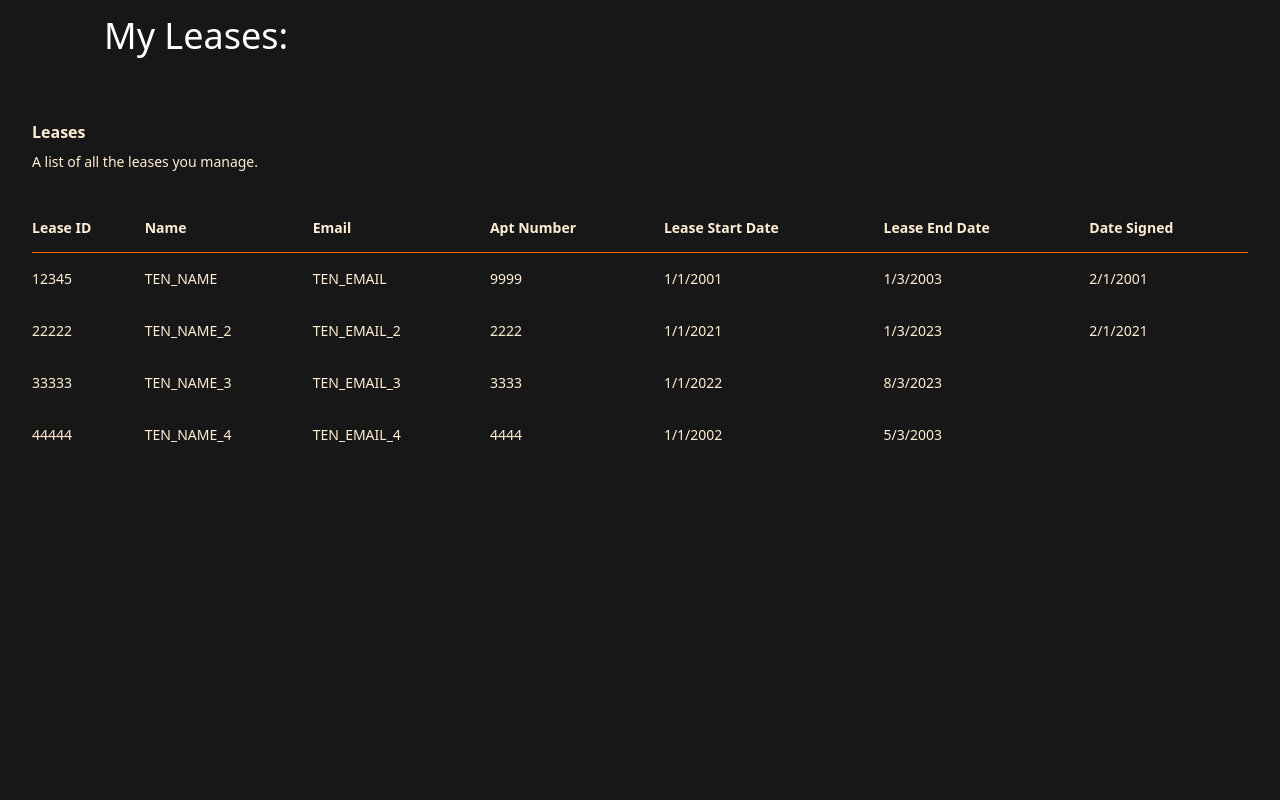
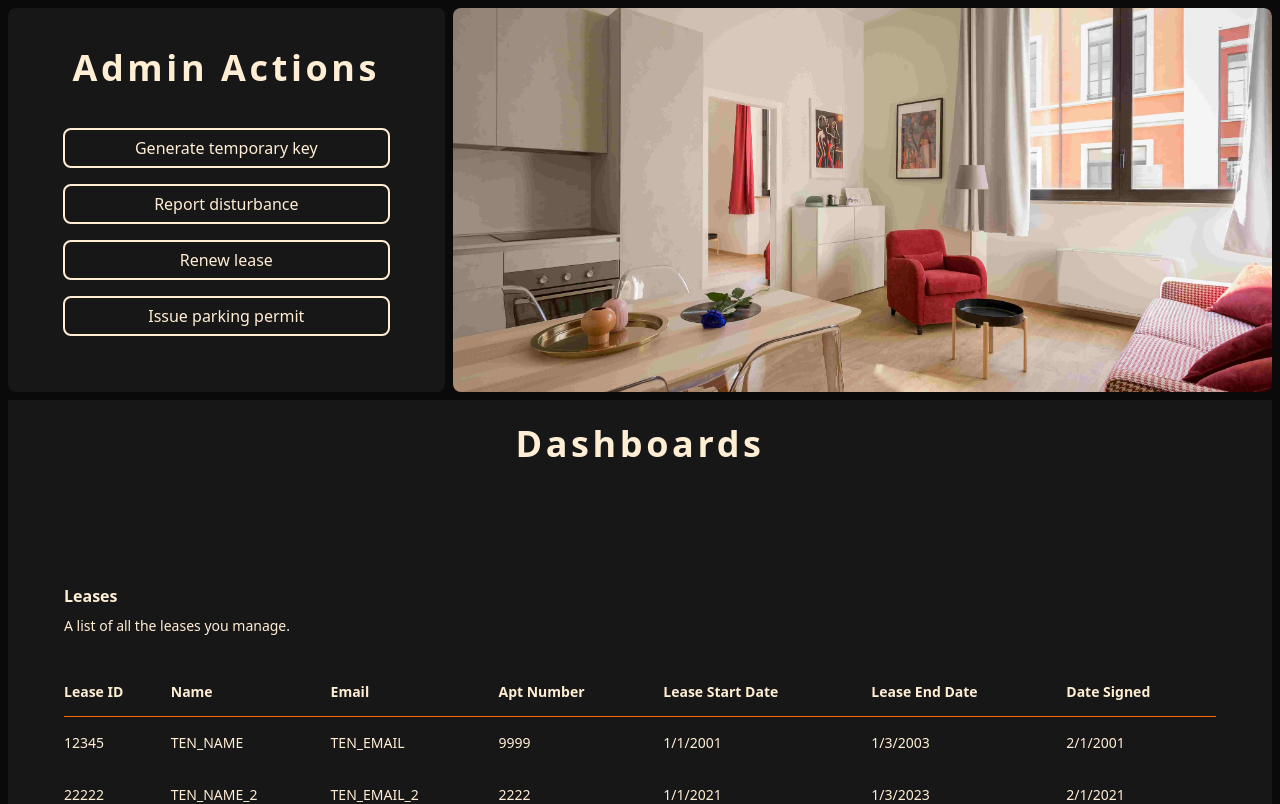
Before and after one commit to clarktr1/2025-Cohort-Team-2, a React (Vite) app in the folder frontend/: page /lease in a window 1280 px wide. Shown: the top 804 px of the page. Built offline with nearby package versions, Linux system fonts and the light colour scheme.

Commit message:
Reworked Tenant management page

```diff
--- /dev/null
+++ b/frontend/src/data/tenantHalfScreenActions.tsx
@@ -0,0 +1,122 @@
+import { QuickAction } from "../components/QuickActions";
+import ParkingPermitForm from "./ParkingPermitForm";
+
+
+const disturbanceTypes = [
+  "Noise",
+  "Smoke",
+  "Inappropriate behavior",
+  "Mice",
+  "Cockroaches",
+  "Other",
+];
+
+export const tenantHalfScreenActions: QuickAction[] = [
+  {
+    text: "Generate temporary key",
+    modalContent: {
+      header: <>Generate Temporary Key</>,
+      form: (
+        <form className="space-y-4">
+          <div>
+            <label className="block text-orange-100 text-sm font-medium mb-1">
+              Enter Key Details
+            </label>
+            <input
+              type="text"
+              placeholder="Key description"
+              className="w-full p-2 rounded-md bg-neutral-800 text-orange-100"
+            />
+          </div>
+          <div>
+            <label className="block text-orange-100 text-sm font-medium mb-1">
+              Valid Until
+            </label>
+            <input
+              type="date"
+              className="w-full p-2 rounded-md bg-neutral-800 text-orange-100"
+            />
+          </div>
+        </form>
+      ),
+    },
+  },
+  {
+    text: "Report disturbance",
+    modalContent: {
+      header: <>Report Disturbance</>,
+      form: (
+        <form className="space-y-4">
+          <div>
+            <label className="block text-orange-100 text-sm font-medium mb-1">
+              Apartment Number
+            </label>
+            <input
+              type="text"
+              placeholder="Apartment number"
+              className="w-full p-2 rounded-md bg-neutral-800 text-orange-100"
+            />
+          </div>
+          <div>
+            <label className="block text-orange-100 text-sm font-medium mb-1">
+              Complaint Type
+            </label>
+            <select className="w-full p-2 rounded-md bg-neutral-800 text-orange-100">
+              <option value="">Select Complaint Type</option>
+              {disturbanceTypes.map((type, index) => (
+                <option key={index} value={type}>
+                  {type}
+                </option>
+              ))}
+            </select>
+          </div>
+          <div>
+            <label className="block text-orange-100 text-sm font-medium mb-1">
+              Complaint Description
+            </label>
+            <textarea
+              placeholder="Describe the disturbance"
+              className="w-full p-2 rounded-md bg-neutral-800 text-orange-100"
+              rows={3}
+            />
+          </div>
+        </form>
+      ),
+    },
+  },
+  {
+    text: "Renew lease",
+    modalContent: {
+      header: <>Renew Lease</>,
+      form: (
+        <form className="space-y-4">
+          <div>
+            <label className="block text-orange-100 text-sm font-medium mb-1">
+              Lease Document
+            </label>
+            <div className="w-full p-2 py-40 rounded-md bg-neutral-800 text-orange-100">
+              <p className="text-center">[Lease PDF Document Placeholder]</p>
+            </div>
+          </div>
+          <div className="flex items-center">
+            <input
+              type="checkbox"
+              id="agree"
+              className="h-4 w-4 text-orange-500 bg-neutral-800 border-orange-100 focus:ring-orange-500"
+            />
+            <label htmlFor="agree" className="ml-2 block text-sm text-orange-100">
+              I agree
+            </label>
+          </div>
+        </form>
+      ),
+    },
+  },
+  {
+    text: "Issue parking permit",
+    modalContent: {
+      header: <>Issue Parking Permit</>,
+      form: <ParkingPermitForm />,
+    },
+  },
+];
--- a/frontend/src/pages/Tenant/TenantLeaseManagement.tsx
+++ b/frontend/src/pages/Tenant/TenantLeaseManagement.tsx
@@ -1,34 +1,36 @@
 import React from 'react';
 import ClickableDashboardTable from '../../components/ClickableDashboardTable';
-import { leaseTableActions } from '../../data/leaseTableActions';
+import HalfScreenActions from '../../components/HalfScreenActions';
+import { tenantHalfScreenActions } from '../../data/tenantHalfScreenActions';
 
 const TenantLeaseManagement: React.FC = () => {
+    return (
+        <div className="bg-neutral-950 h-full p-2">
+            <div className="flex flex-col gap-2">
+                <div className="flex h-96 rounded-lg overflow-hidden gap-2">
+                    <div className="bg-neutral-900 w-127 rounded-lg overflow-hidden relative">
+                        <div>
+                            <HalfScreenActions actions={tenantHalfScreenActions} />
+                        </div>
+                    </div>
 
-    return (
-        <>
-            {/* Background ----- fix it overflowing onto the sidebare */}
-            <div className="flex items-center gap-10 justify-center place-items-start
-                             bg-neutral-900
-                             felx-grow h-screen">
+                    {/* Blank Top Right */}
+                    <div className="bg-neutral-900 w-3/4 rounded-lg p-4 overflow-auto bg-cover bg-center" style={{ backgroundImage: "url('/apartment_bg_img.jpg')" }}></div>
+                    </div>
 
-                {/* Title */}
-                <div className="absolute top-0 left-0 right-0 bg-neutral-900
-                                h-22 w-screen
-                                flex gap-0">
-                    <h1 className="w-1/2 text-white text-4xl ml-22 p-4">
-                        My Leases:
-                    </h1>
+                    <div className="bg-neutral-900 rounded-b-lg p-6">
+                    <div className="mx-auto max-w-7xl">
+                        <header className="mb-6">
+                        <h1 className="font-bold text-orange-100 mb-10 tracking-widest text-center text-4xl">Dashboards</h1>
+
+                        </header>
+                        <div className="bg-neutral-900 py-10 rounded-lg">
+                        {ClickableDashboardTable()}
+                        </div>
+                    </div>
                 </div>
-
-                {/* Display */}
-                <div className="rounded-2xl h-9/10 w-full flex-grow mt-20 overflow-auto">
-                    {ClickableDashboardTable(leaseTableActions)}
-
-                </div>
-                {/* Lease Display */}
-
             </div>
-        </>
+        </div>
     );
 };
 
```
